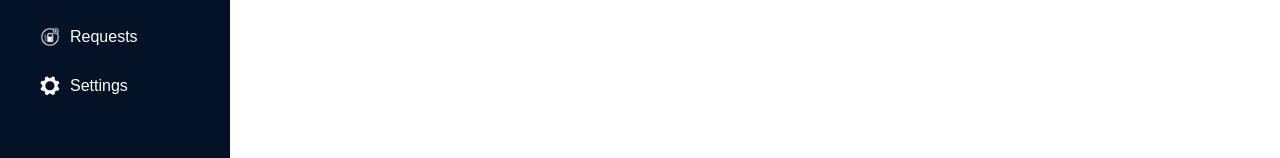
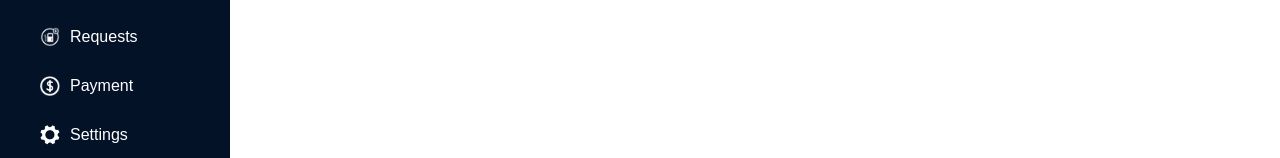
Before and after one commit to MalinduHettiarachchi/Fueltrix-, a React (Create React App) app in the folder fueltrix/: page /dashboard in a window 1280 px wide. Shown: the part 212-370 px from the top of the page. Built offline with nearby package versions, Linux system fonts and the light colour scheme.

Commit message:
Add payment option

```diff
--- a/fueltrix/src/pages/ComManager/dashboard/dashboard.js
+++ b/fueltrix/src/pages/ComManager/dashboard/dashboard.js
@@ -8,6 +8,7 @@ import Idriver from "../dashboard/driver.png";
 import Irequest from "../dashboard/request.png";
 import Isetting from "../dashboard/setting.png";
 import Ivehicle from "../dashboard/vehicle.png";
+import IPayment from "../dashboard/payment.png";
 
 function Dashboard() {
   const location = useLocation();
@@ -417,6 +418,8 @@ const handleCancelRequest = (request) => {
             </div>
           </div>
         );
+      case "Payment":
+        return <div className="content-container">Payment Section</div>;
       case "Settings":
         return <div className="content-container"></div>;
       default:
@@ -455,6 +458,10 @@ const handleCancelRequest = (request) => {
               <img src={Irequest} alt="Request Icon" className="icon" />
               Requests
             </p>
+            <p className="dpayment" onClick={() => setActiveComponent("Payment")}>
+              <img src={IPayment} alt="Payment Icon" className="icon" />
+              Payment
+            </p>
             <p
               className="dsetting"
               onClick={() => setActiveComponent("Settings")}
```
Also changed, not shown: fueltrix/src/pages/ComManager/dashboard/payment.png (added).
